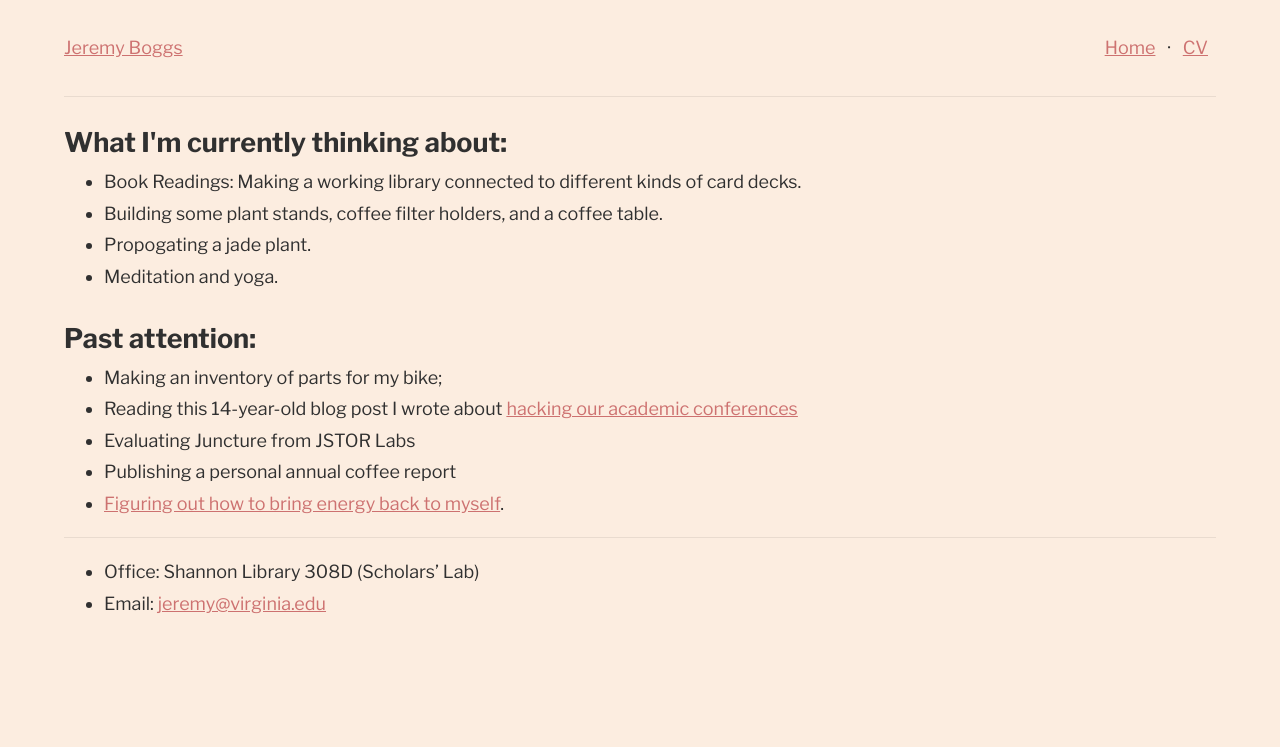
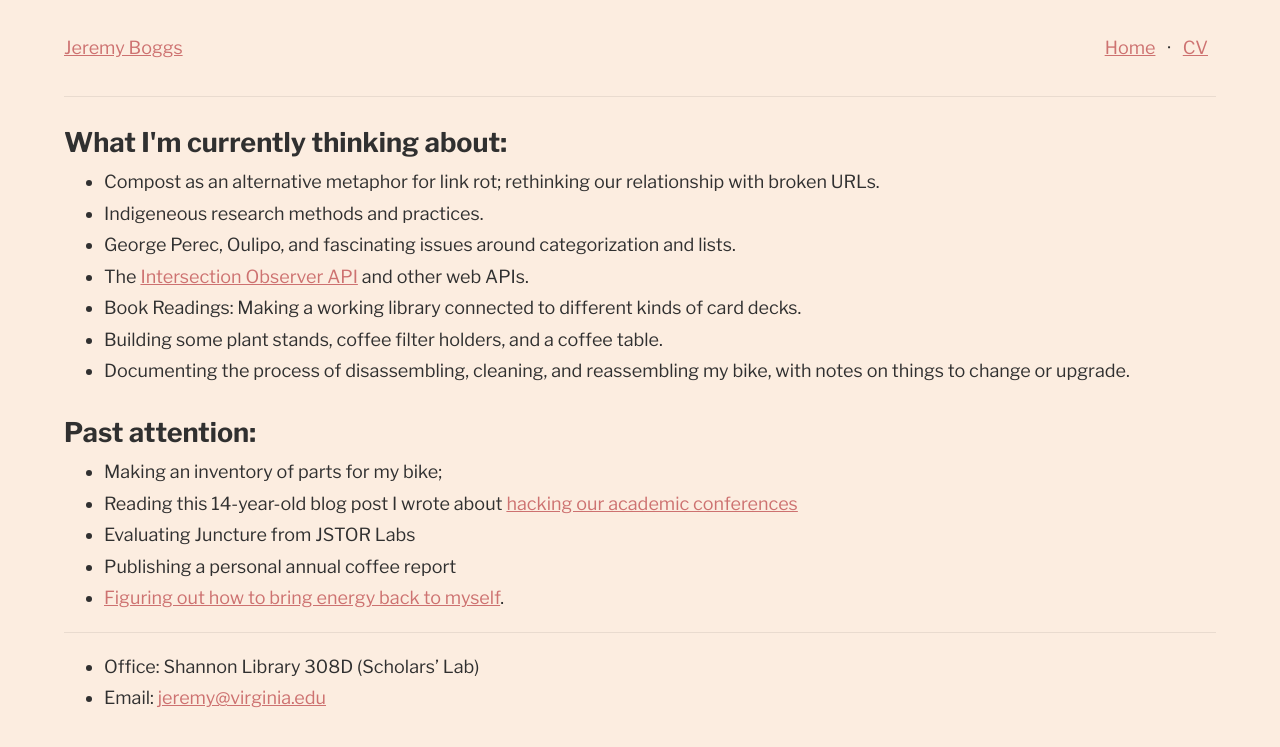
Before and after one commit to jeremyboggs/jeremyboggs.net, a Jekyll site: the page built from index.html, in a window 1280 px wide. Shown: the top 747 px of the page. Built offline with Jekyll 4.4.1, drawn with Linux system fonts in a browser that asks for light colours.

Commit message:
Updates current thinking.

```diff
--- a/index.html
+++ b/index.html
@@ -4,10 +4,20 @@ title: Home
 ---
 <h2>What I'm currently thinking about:</h2>
 <ul>
-    <li>Book Readings: Making a working library connected to different kinds of card decks.</li>
-    <li>Building some plant stands, coffee filter holders, and a coffee table.</li>
-    <li>Propogating a jade plant.</li>
-    <li>Meditation and yoga.</li>
+    <li>Compost as an alternative metaphor for link rot; rethinking our
+    relationship with broken URLs.</li>
+    <li>Indigeneous research methods and practices.</li>
+    <li>George Perec, Oulipo, and fascinating issues around categorization and
+    lists.</li>
+    <li>The <a
+    href="https://developer.mozilla.org/en-US/docs/Web/API/Intersection_Observer_API">Intersection
+    Observer API</a> and other web APIs.</li>
+    <li>Book Readings: Making a working library connected to different kinds of
+    card decks.</li>
+    <li>Building some plant stands, coffee filter holders, and a coffee
+    table.</li>
+    <li>Documenting the process of disassembling, cleaning, and reassembling my
+    bike, with notes on things to change or upgrade.</li>
 </ul>
 <h2>Past attention:</h2>
 <ul>
```
